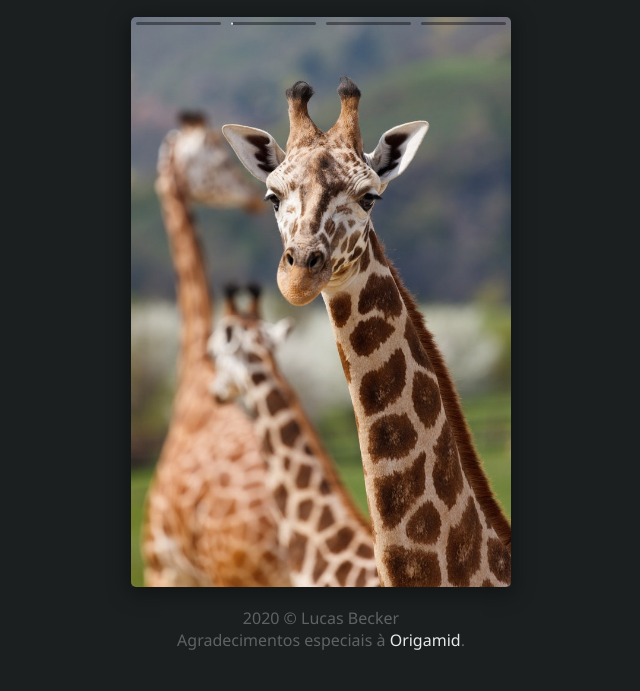
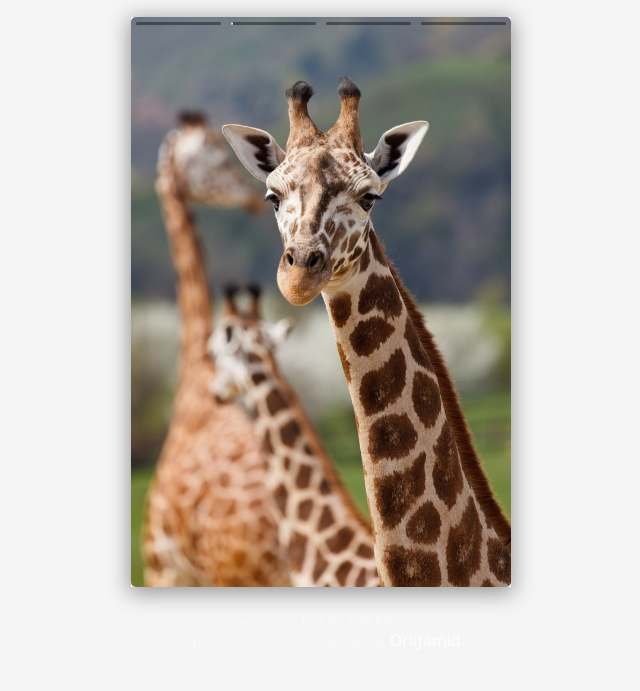
Before and after one commit to favourch/StoriesForDocsMain, a plain HTML site: page index.html in a window 1280 px wide. Shown: the part 109-800 px from the top of the page, without its empty margins (319-959 px from the left). Drawn offline with Linux system fonts and the light colour scheme.

Commit message:
Update style.css

```diff
--- a/css/style.css
+++ b/css/style.css
@@ -8,7 +8,7 @@
 body {
   min-height: 100vh;
   max-width: 100vw;
-  background: #1b1f20;
+  background: rgb(245, 245, 245);
   padding: 20px;
   display: flex;
   flex-direction: column;
```
